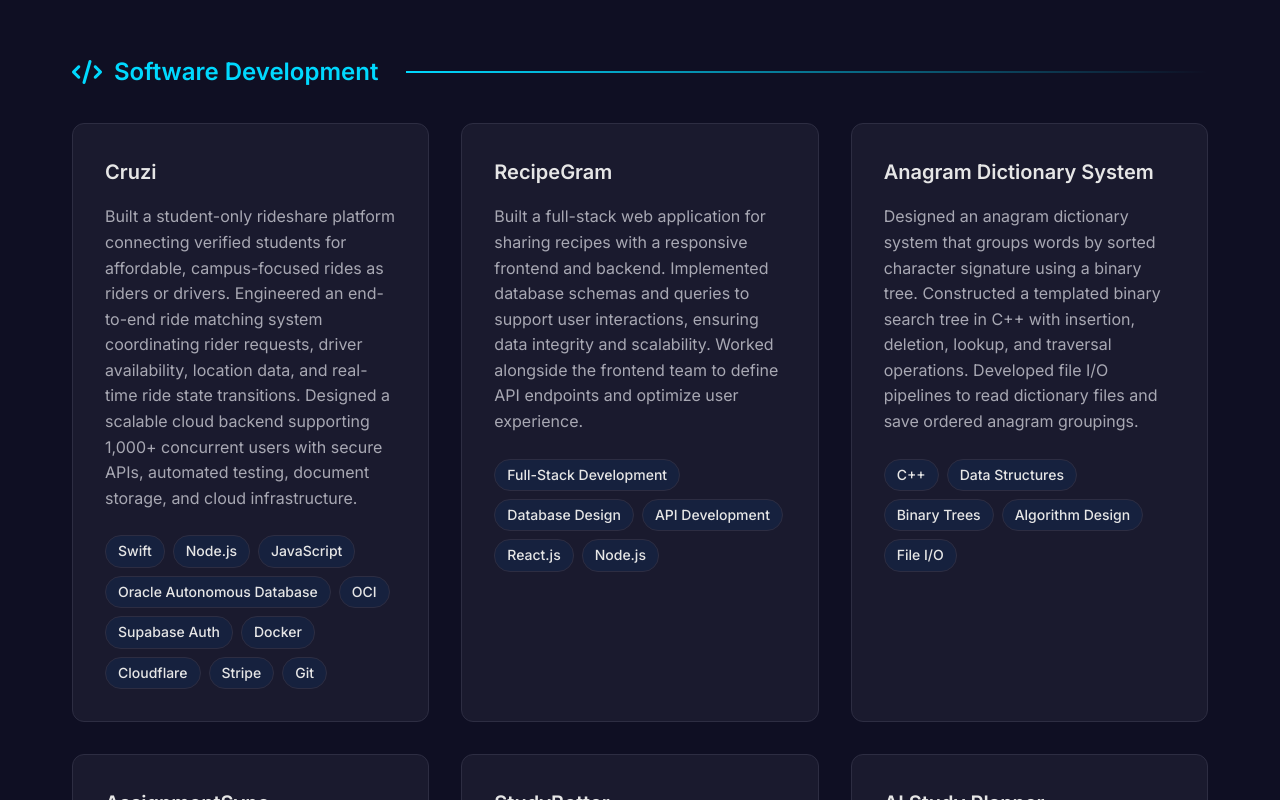
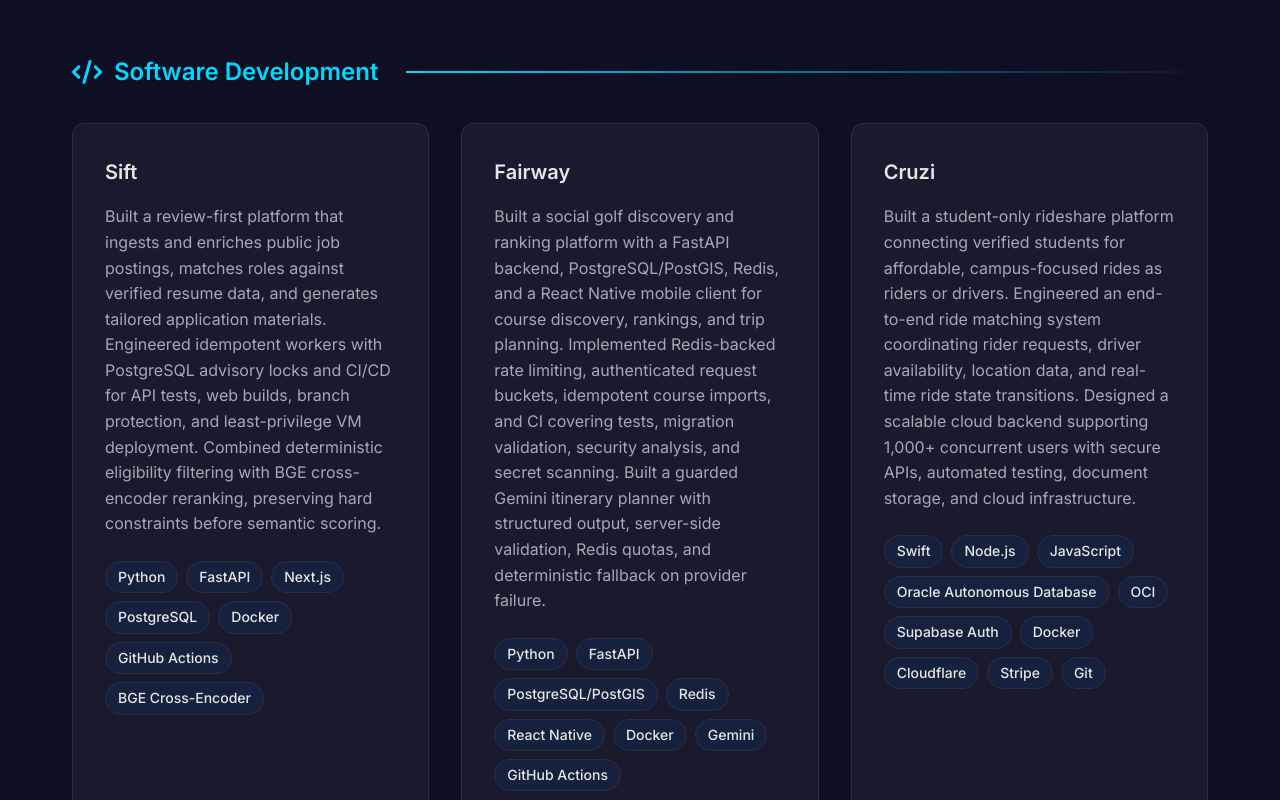
Before and after one commit to rokohli/Portfolio, a Next.js app: page / in a window 1280 px wide. Shown: the part 3360-4160 px from the top of the page. Built offline with nearby package versions, Linux system fonts and the light colour scheme.

Commit message:
Add Sift and Fairway projects

```diff
--- a/pages/index.tsx
+++ b/pages/index.tsx
@@ -184,6 +184,18 @@ const EducationSection = () => {
 
 const ProjectsSection = () => {
   const projects = [
+    {
+      title: "Sift",
+      description: "Built a review-first platform that ingests and enriches public job postings, matches roles against verified resume data, and generates tailored application materials. Engineered idempotent workers with PostgreSQL advisory locks and CI/CD for API tests, web builds, branch protection, and least-privilege VM deployment. Combined deterministic eligibility filtering with BGE cross-encoder reranking, preserving hard constraints before semantic scoring.",
+      techStack: ["Python", "FastAPI", "Next.js", "PostgreSQL", "Docker", "GitHub Actions", "BGE Cross-Encoder"],
+      category: "Software"
+    },
+    {
+      title: "Fairway",
+      description: "Built a social golf discovery and ranking platform with a FastAPI backend, PostgreSQL/PostGIS, Redis, and a React Native mobile client for course discovery, rankings, and trip planning. Implemented Redis-backed rate limiting, authenticated request buckets, idempotent course imports, and CI covering tests, migration validation, security analysis, and secret scanning. Built a guarded Gemini itinerary planner with structured output, server-side validation, Redis quotas, and deterministic fallback on provider failure.",
+      techStack: ["Python", "FastAPI", "PostgreSQL/PostGIS", "Redis", "React Native", "Docker", "Gemini", "GitHub Actions"],
+      category: "Software"
+    },
     {
       title: "Cruzi",
       description: "Built a student-only rideshare platform connecting verified students for affordable, campus-focused rides as riders or drivers. Engineered an end-to-end ride matching system coordinating rider requests, driver availability, location data, and real-time ride state transitions. Designed a scalable cloud backend supporting 1,000+ concurrent users with secure APIs, automated testing, document storage, and cloud infrastructure.",
```
